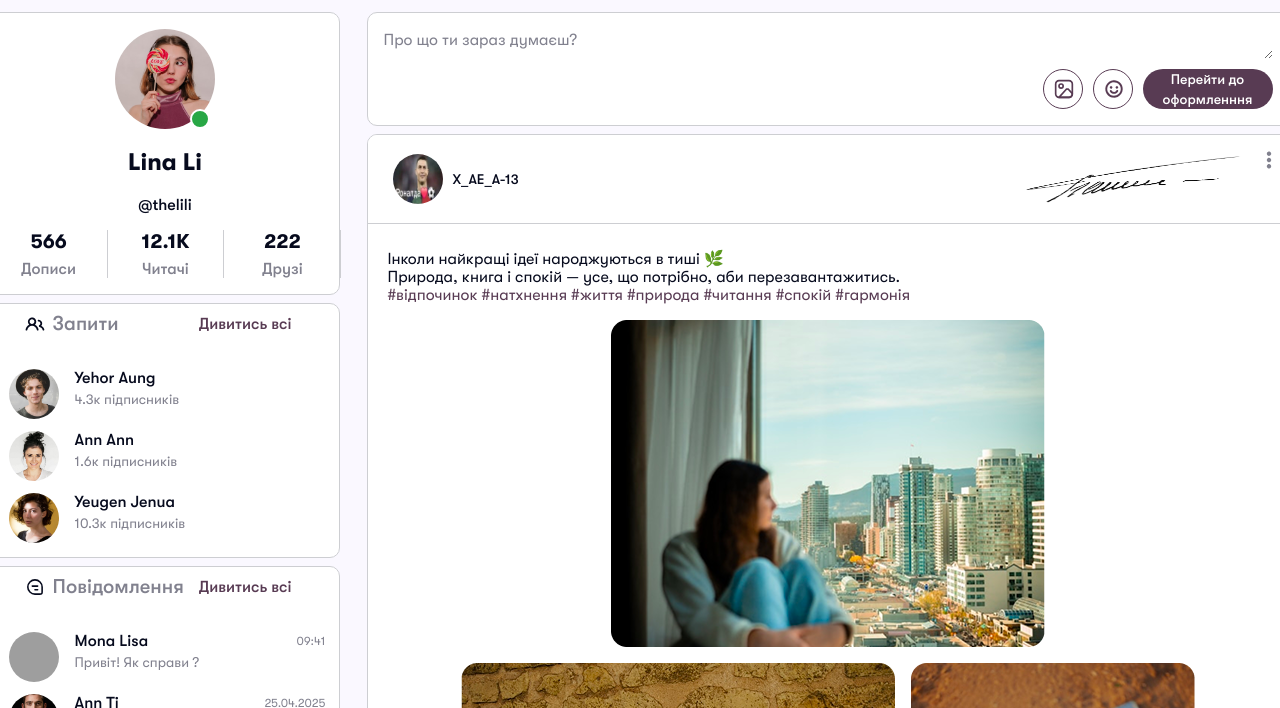
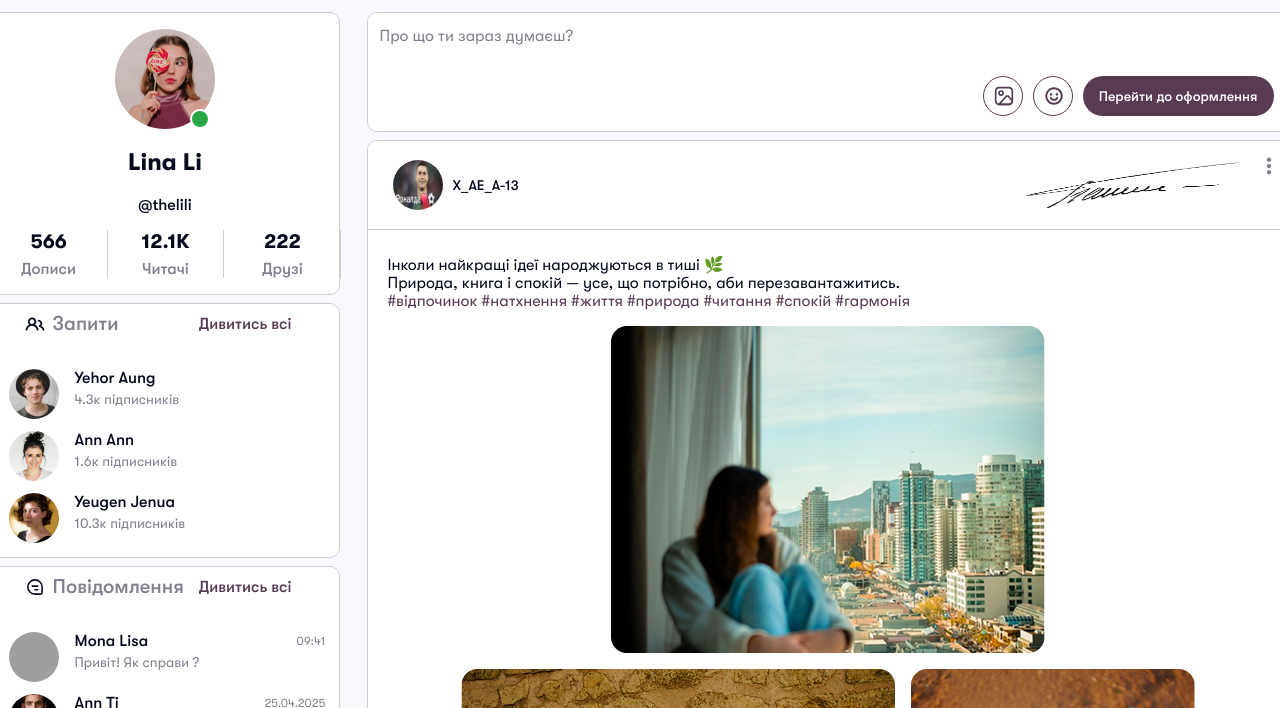
Before and after one commit to IllyaShramko/World.IT-Messenger, a Django app: page / in a window 1280 px wide. Shown: the part 92-800 px from the top of the page. Run offline with Django 5.2, Linux system fonts and the light colour scheme; the visitor is signed in with stand-in values (Sample User, id 1); grey boxes are pictures that could not be loaded.

Commit message:
Small changes in styles

```diff
--- a/Messenger/home_app/static/css/home.css
+++ b/Messenger/home_app/static/css/home.css
@@ -13,33 +13,36 @@
 }
 .post-form {
     box-sizing: border-box;
+    position: relative;
+    flex-direction: column;
     display: flex;
-    flex-direction: column;
-    align-items: flex-start;
-    padding: 16px;
     gap: 10px;
+    padding-bottom: 11px;
     width: 100%;
+    min-height: 120px;
+    height: fit-content;
     background: #FFFFFF;
     border: 1px solid #CDCED2;
     border-radius: 10px;
+    overflow: hidden;
 }
 
 .post-text {
     display: flex;
     flex-direction: row;
+    position: relative;
     align-items: center;
-    padding: 0px;
-    gap: 8px;
-    margin: 0 auto;
+    left: 0;
+    top: 0;
+    padding: 12px;
     width: 100%;
-    height: auto;
-    min-height: 20px;
+    height: 100%;
     border: 0;
-    border-width: 0;
     border-style: none;
     white-space: normal;
     overflow-wrap: break-word;
     resize: vertical;
+    outline: none;
 }
 
 .post-text::placeholder {
@@ -52,13 +55,15 @@
 }
 
 .post-other {
+    position: absolute;
+    right: 15px;
+    bottom: 15px;
     display: flex;
     flex-direction: row;
     justify-content: flex-end;
     align-items: flex-start;
     padding: 0px;
     gap: 10px;
-    margin: 0 auto;
     width: 100%;
 }
 
@@ -69,7 +74,6 @@
     align-items: center;
     padding: 10px 16px;
     gap: 8px;
-    width: 130px;
     height: 40px;
     background: #583B53;
     border: none;
@@ -81,6 +85,7 @@
     line-height: 20px;
     color: #FFFFFF;
     cursor: pointer;
+    text-decoration: none;
 }
 
 .post-smile {
--- a/Messenger/home_app/templates/home_app/home.html
+++ b/Messenger/home_app/templates/home_app/home.html
@@ -111,9 +111,9 @@
                 <button type="button" id="smile" class="post-smile">
                     <img src="{% static 'images/emodji.svg' %}">
                 </button>
-                <button type="button" class="post-send">
-                    Перейти до оформленння
-                </button>
+                <a href="{% url 'my_posts' %}" type="button" class="post-send">
+                    Перейти до оформлення
+                </a>
             </div>
         </form>
         <div class="post-random">
```
Also changed, not shown: Messenger/my_posts_app/static/my_post_app/css/my_post_app.css (+16 -1 lines), Messenger/my_posts_app/static/my_post_app/js/images_form.js (+8 -1 lines).
